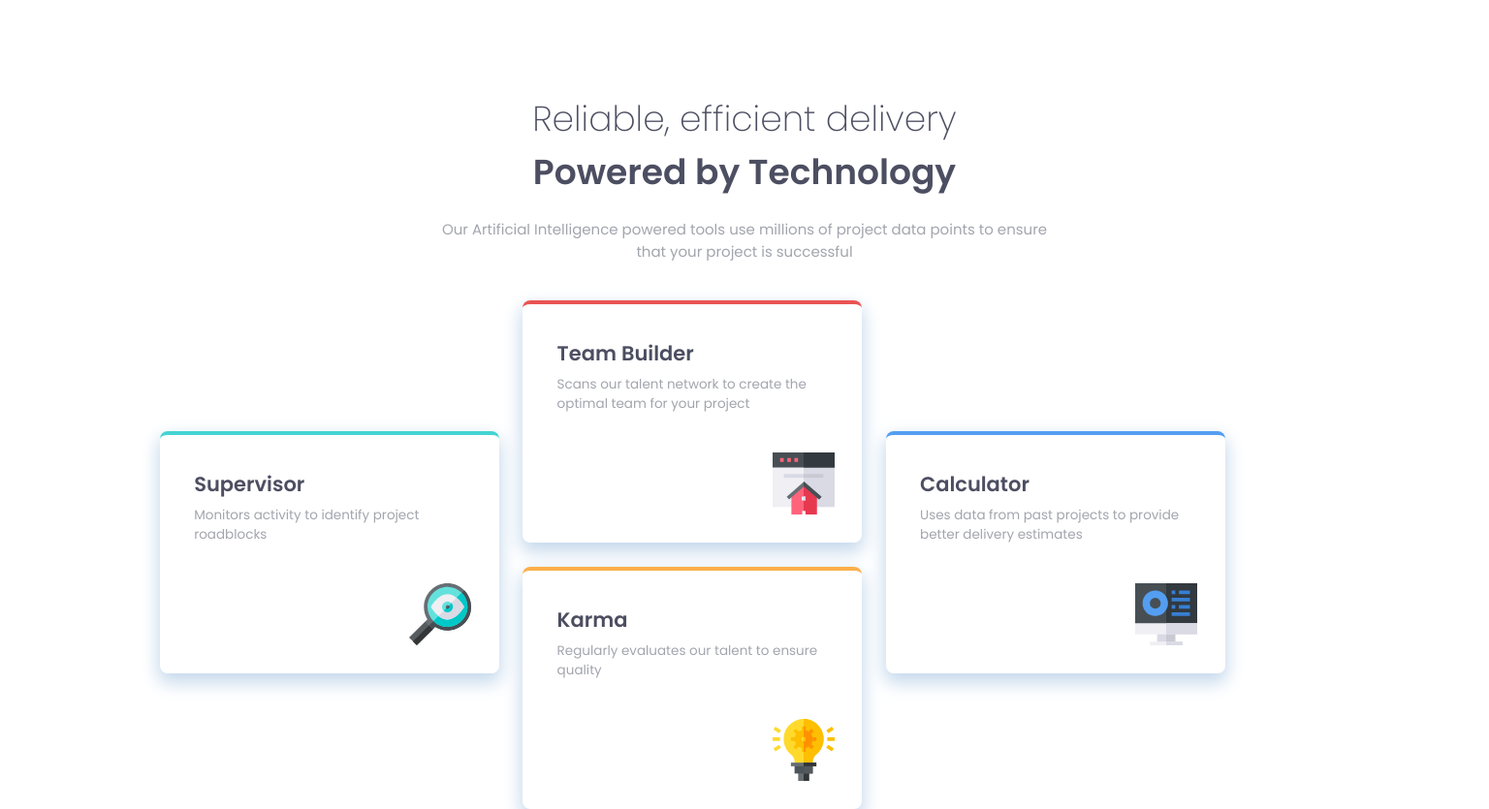
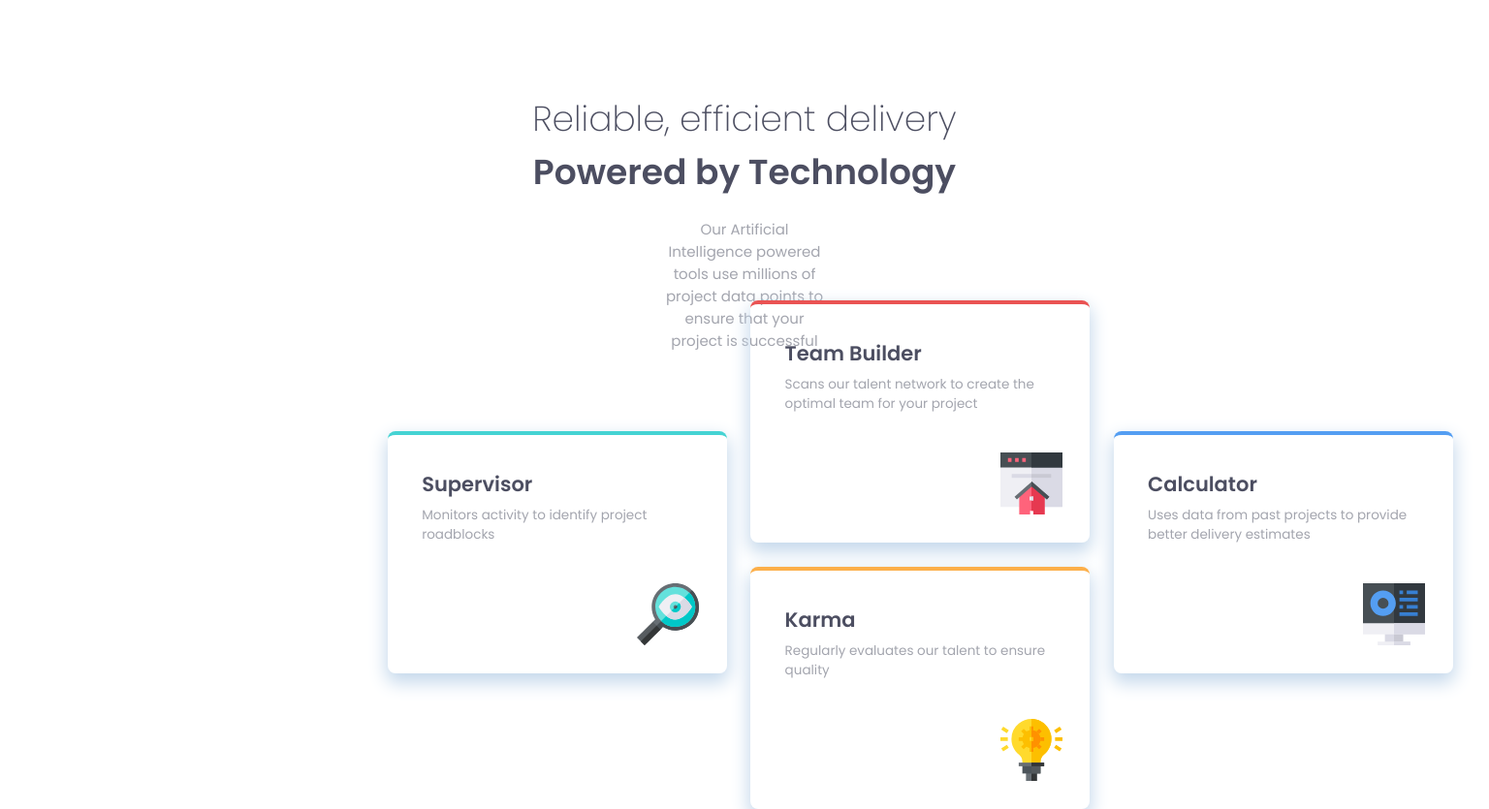
Before and after one commit to kcredd-y/four-card-feature-section-master, a plain HTML site: page index.html in a window 1536 px wide. Shown: the whole page at 97% size. Drawn offline with Linux system fonts and the light colour scheme.

Commit message:
mediaquery update

```diff
--- a/style.css
+++ b/style.css
@@ -121,7 +121,6 @@ header p {
     margin: 5.9375rem 10.3125rem;
     text-align: center;
     position: relative;
-
   }
   h2,
   h1 {
@@ -130,7 +129,6 @@ header p {
   }
 
   header p {
-
     padding: 0 17.55rem;
   }
 
@@ -145,7 +143,7 @@ header p {
     font-size: 1.4em;
   }
 
-  .card__description{
+  .card__description {
     font-size: 0.9em;
     text-align: left;
   }
@@ -163,7 +161,7 @@ header p {
     /* 21.875rem */
   }
 
-  .card:nth-of-type(2){
+  .card:nth-of-type(2) {
     border-top: 4px solid var(--clr-primary-red);
     position: absolute;
     top: 13.4375rem;
@@ -171,7 +169,7 @@ header p {
     margin: 0;
   }
 
-  .card:nth-of-type(3){
+  .card:nth-of-type(3) {
     border-top: 4px solid var(--clr-primary-orange);
     position: absolute;
     margin: 0;
@@ -179,7 +177,7 @@ header p {
     left: 23.4015rem;
   }
 
-  .card:nth-of-type(4){
+  .card:nth-of-type(4) {
     border-top: 4px solid var(--clr-primary-blue);
     position: absolute;
     top: 21.875rem;
@@ -187,3 +185,9 @@ header p {
     margin: 0;
   }
 }
+
+@media screen and (min-width: 1500px) {
+  body {
+    margin:  5.9375rem 25rem;
+  }
+}
```
